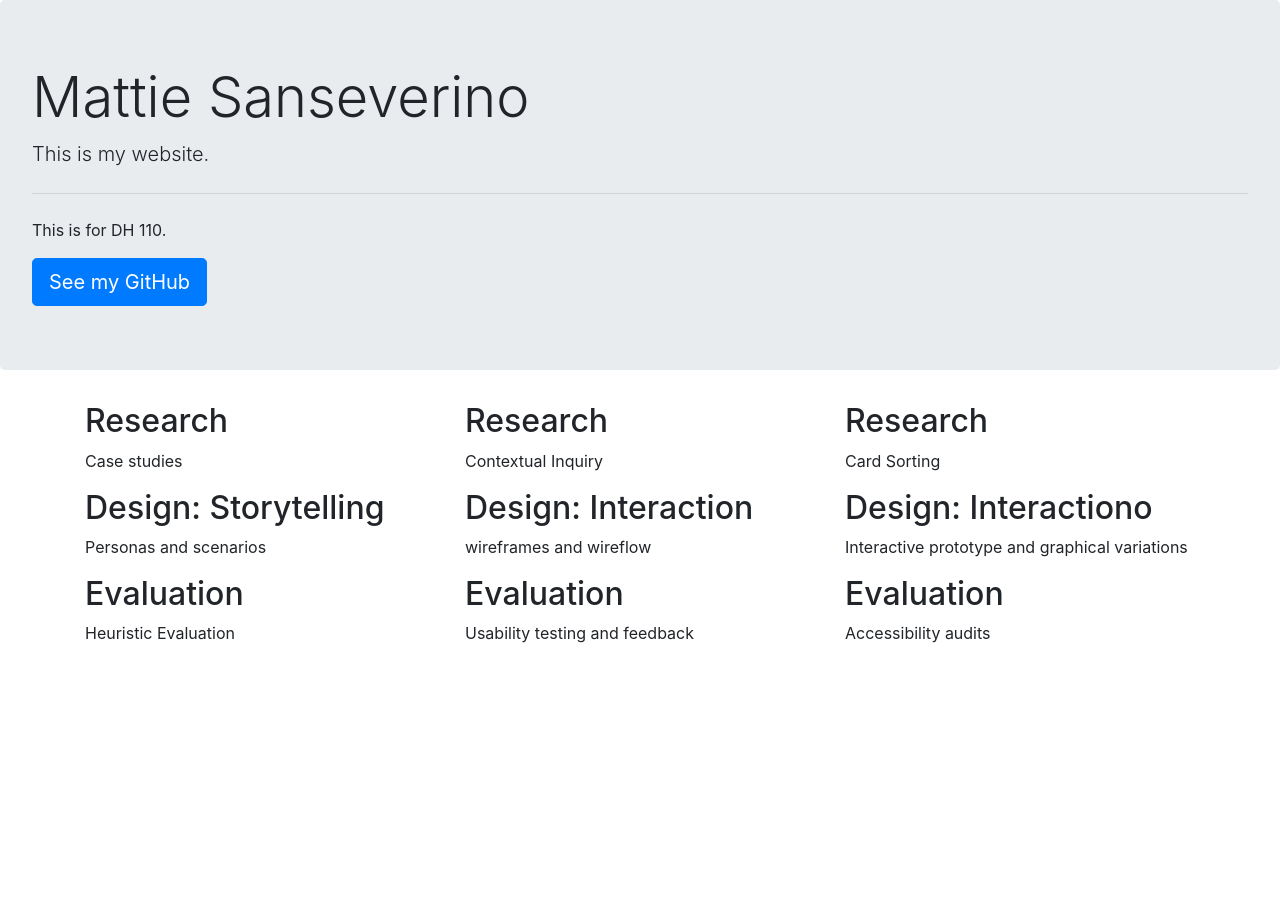
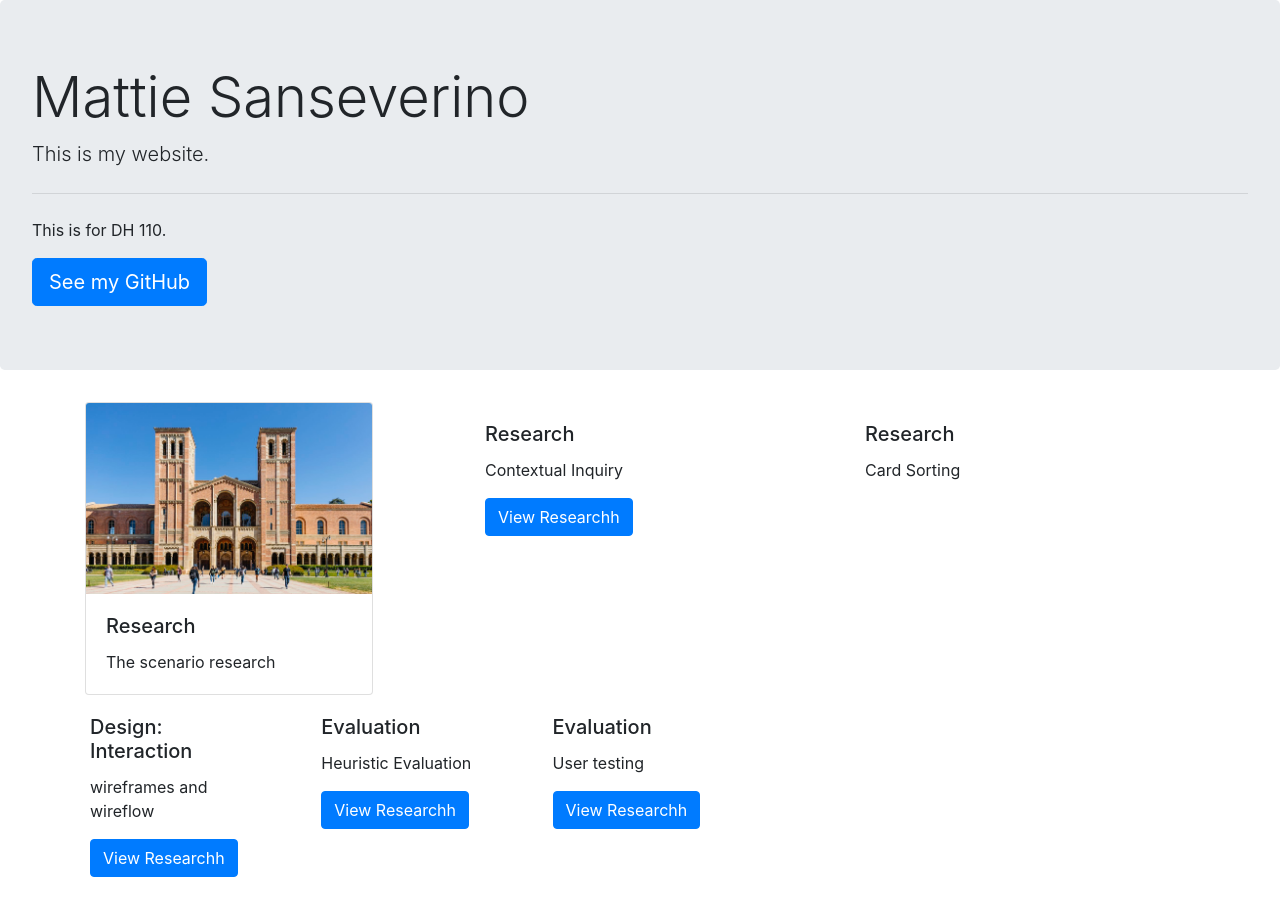
Before and after one commit to mattiesansev/DH110, a plain HTML site: page index.html in a window 1280 px wide. Before the commit the page ends 800 px from the top, so only its background shows below. Drawn offline with nearby package versions, Linux system fonts and the light colour scheme.

Commit message:
Update index.html

```diff
--- a/index.html
+++ b/index.html
@@ -21,19 +21,41 @@
       <div class="container">
       <div class="row">
         <div class="col">
-            <h2>Research</h2><p>Case studies</p></div>
-        <div class="col"><h2>Research</h2><p>Contextual Inquiry</p></div>
-          <div class="col"><h2>Research</h2><p>Card Sorting</p></div>
+            <div class="card" style="width: 18rem;">
+  <img src="./royce.jpeg" class="card-img-top" alt="...">
+  <div class="card-body">
+    <h5 class="card-title">Research</h5>
+    <p class="card-text">The scenario research</p>
+  </div>
+</div>
         </div>
-          <div class="row">
-        <div class="col"><h2>Design: Storytelling</h2><p>Personas and scenarios</p></div>
-        <div class="col"><h2>Design: Interaction</h2><p>wireframes and wireflow</p></div>
-        <div class="col"><h2>Design: Interactiono</h2><p>Interactive prototype and graphical variations</p></div>
-              </div>
-          <div class="row">
-        <div class="col"><h2>Evaluation</h2><p>Heuristic Evaluation</p></div>
-        <div class="col"><h2>Evaluation</h2><p>Usability testing and feedback</p></div>
-        <div class="col"><h2>Evaluation</h2><p>Accessibility audits</p></div>
+        <div class="col">
+          <div class="card-body">
+            <h5 class="card-title">Research</h5>
+            <p class="card-text">Contextual Inquiry</p>
+            <a href="https://github.com/mattiesansev/DH110/" class="btn btn-primary">View Researchh</a>
+          </div>
+        </div>
+        <div class="col"><div class="card-body">
+            <h5 class="card-title">Research</h5>
+            <p class="card-text">Card Sorting</p>
+          </div></div>
+        <div class="row">
+        <div class="col"><div class="card-body">
+            <h5 class="card-title">Design: Interaction</h5>
+            <p class="card-text">wireframes and wireflow</p>
+            <a href="https://github.com/mattiesansev/DH110/" class="btn btn-primary">View Researchh</a>
+          </div></div>
+        <div class="col"><div class="card-body">
+            <h5 class="card-title">Evaluation</h5>
+            <p class="card-text">Heuristic Evaluation</p>
+            <a href="https://github.com/mattiesansev/DH110/" class="btn btn-primary">View Researchh</a>
+          </div></div>
+        <div class="col"><div class="card-body">
+            <h5 class="card-title">Evaluation</h5>
+            <p class="card-text">User testing</p>
+            <a href="https://github.com/mattiesansev/DH110/" class="btn btn-primary">View Researchh</a>
+          </div></div>
       </div>
     </div>
 
```
